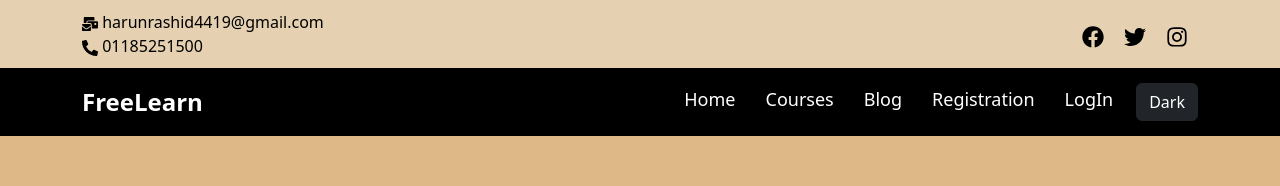
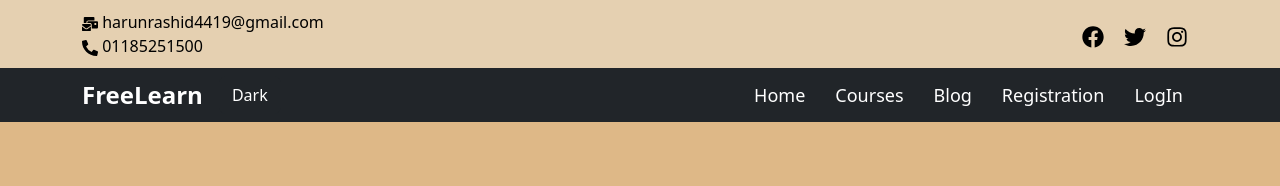
Before and after one commit to harunrashid4419/learnerbd-client, a React (Create React App) app: page / in a window 1280 px wide. Shown: the top 186 px of the page. Built offline with nearby package versions, Linux system fonts and the light colour scheme; no server answers.

Commit message:
active router add

```diff
--- a/src/components/Header/Header.css
+++ b/src/components/Header/Header.css
@@ -7,18 +7,12 @@
     align-items: center;
     padding: 15px 0;
 }
-/* .header .left{
-    width: 20%;
-}
-.header .menu{
-    width: 80%;
-    text-align: right;
-} */
-.header .left a{
+.left-side{
     text-decoration: none;
     color: white;
     font-size: 24px;
     font-weight: 800;
+    transition: .5s;
 }
 .menu a{
     color: white;
@@ -33,3 +27,10 @@
     font-size: 25px;
     display: none;
 }
+
+@media screen and (max-width: 992px) {
+    .menu a{
+        display: block;
+        margin-bottom: 15px;
+    }
+}
--- a/src/components/Header/Header.js
+++ b/src/components/Header/Header.js
@@ -1,7 +1,14 @@
 import React, { useContext, useState } from "react";
 import "./Header.css";
-import { Link } from "react-router-dom";
-import { Button, Container, Image } from "react-bootstrap";
+import { Link, NavLink } from "react-router-dom";
+import {
+   Button,
+   Container,
+   Image,
+   Nav,
+   Navbar,
+   NavDropdown,
+} from "react-bootstrap";
 import { AuthContext } from "../../Context/UserContext";
 import { FaBars, FaTimes, FaUser } from "react-icons/fa";
 import TopHeader from "../TopHeader/TopHeader";
@@ -21,16 +28,48 @@ const Header = () => {
    return (
       <div>
          <TopHeader></TopHeader>
-         <div className="main-header">
+         <Navbar collapseOnSelect expand="lg" bg="dark" variant="dark">
             <Container>
-               <nav className="header">
-                  <div className="left">
-                     <Link to="/">FreeLearn</Link>
-                  </div>
+               <Link className="left-side" to="/">
+                  FreeLearn
+               </Link>
+               <Navbar.Toggle aria-controls="responsive-navbar-nav" />
+               <Navbar.Collapse id="responsive-navbar-nav">
+                  <Nav className="me-auto">
+                     <span className="ms-3" onClick={() => setDark(!dark)}>
+                        {dark ? (
+                           <Button variant="light">Light</Button>
+                        ) : (
+                           <Button variant="dark">Dark</Button>
+                        )}
+                     </span>
+                  </Nav>
+                  <Nav>
                      <div className="menu">
-                     <Link to="/home">Home</Link>
-                     <Link to="/courses">Courses</Link>
-                     <Link to="/blog">Blog</Link>
+                        <NavLink
+                           className={({ isActive }) =>
+                              isActive ? "text-danger" : undefined
+                           }
+                           to="/home"
+                        >
+                           Home
+                        </NavLink>
+                        <NavLink
+                           className={({ isActive }) =>
+                              isActive ? "text-danger" : undefined
+                           }
+                           to="/courses"
+                        >
+                           Courses
+                        </NavLink>
+                        <NavLink
+                           className={({ isActive }) =>
+                              isActive ? "text-danger" : undefined
+                           }
+                           to="/blog"
+                        >
+                           Blog
+                        </NavLink>
 
                         {user ? (
                            <>
@@ -59,22 +98,30 @@ const Header = () => {
                            </>
                         ) : (
                            <>
-                           <Link to="/registration">Registration</Link>
-                           <Link to="/login">LogIn</Link>
+                              <NavLink
+                                 className={({ isActive }) =>
+                                    isActive ? "text-danger" : undefined
+                                 }
+                                 to="/registration"
+                              >
+                                 Registration
+                              </NavLink>
+                              <NavLink
+                                 className={({ isActive }) =>
+                                    isActive ? "text-danger" : undefined
+                                 }
+                                 to="/login"
+                              >
+                                 LogIn
+                              </NavLink>
                               <ReactTooltip />
                            </>
                         )}
-                     <span className="ms-2" onClick= {() => setDark(!dark)}>
-                        {dark ? (
-                           <Button variant="light">Light</Button>
-                           ) : (
-                           <Button variant="dark">Dark</Button>
-                        )}
-                     </span>
                      </div>
-               </nav>
+                  </Nav>
+               </Navbar.Collapse>
             </Container>
-         </div>
+         </Navbar>
       </div>
    );
 };
--- a/src/components/SingleCourse/SingleCourse.css
+++ b/src/components/SingleCourse/SingleCourse.css
@@ -48,14 +48,20 @@ img{
 }
 .course-discount {
     position: absolute;
-    top: -23px;
-    left: -23px;
+    top: -17px;
+    left: -17px;
     text-decoration: none;
     background-color: #270B54;
     color: white;
-    height: 65px;
-    width: 65px;
+    height: 55px;
+    width: 55px;
     border-radius: 50%;
-    line-height: 65px;
+    line-height: 55px;
     padding-left: 4px;
+    font-size: 12px;
 }
+@media screen and (max-width: 576px) {
+    .course-discount {
+        display: none;
+    }
+}
```
Also changed, not shown: firebase.json (added), 2 other files (tests, documents, lock files or other folders). Lines whose indentation alone changed are shown as unchanged.
